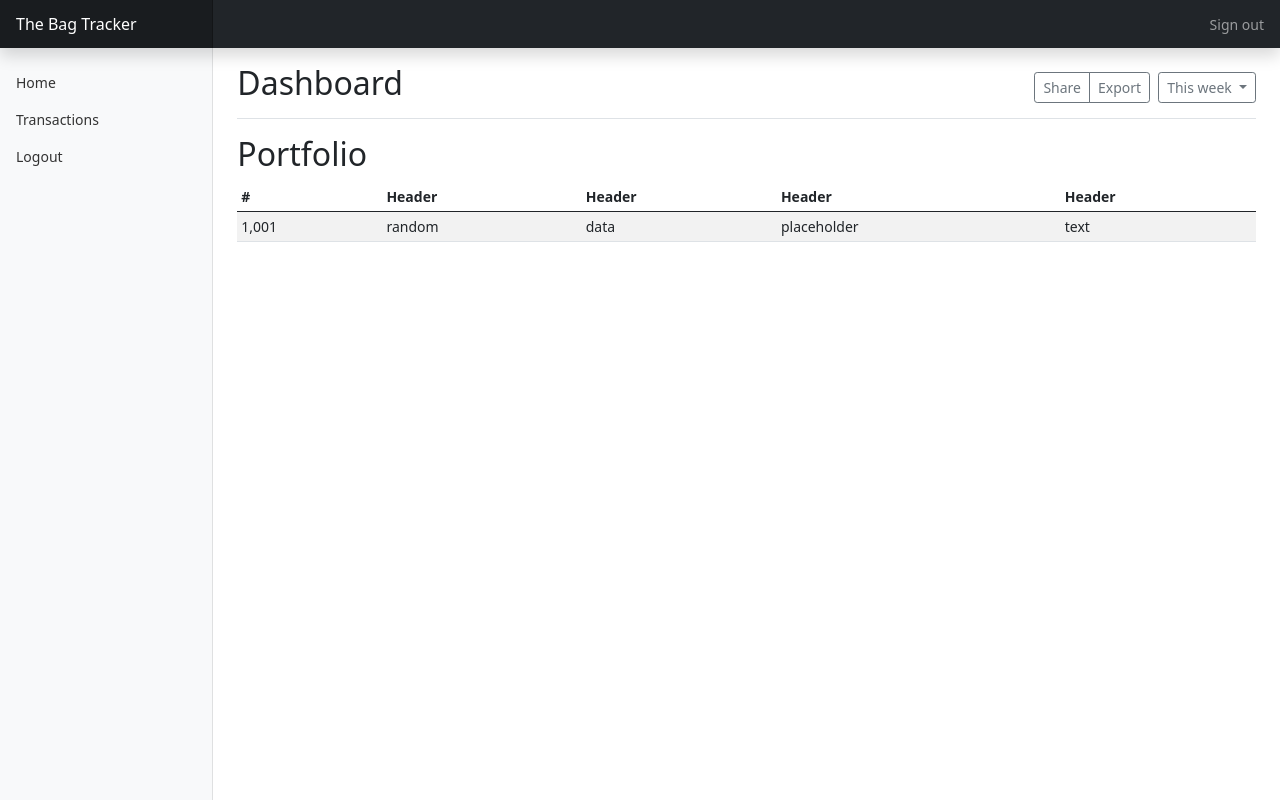
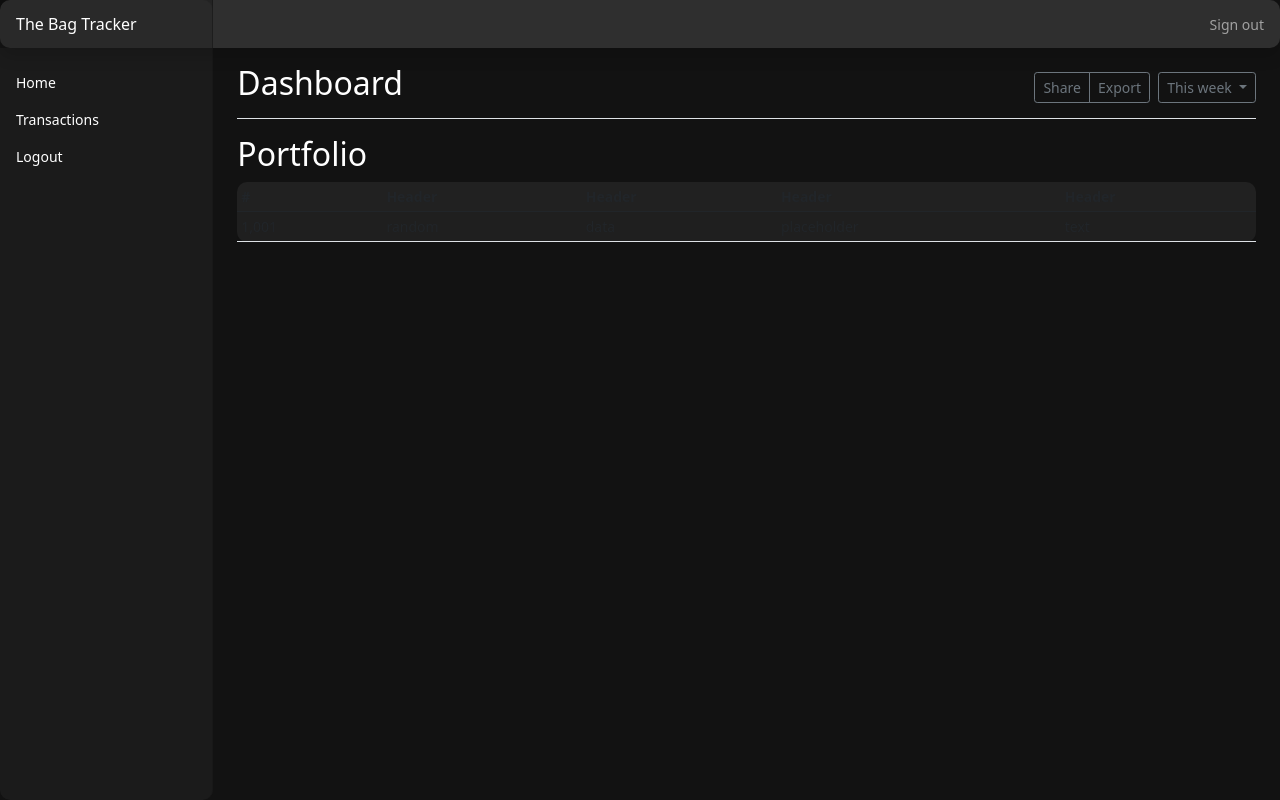
Before and after one commit to nortoh/TheBagTracker, a Django app: template templates/index.html in a window 1280 px wide. Run offline with Django 3.2, Linux system fonts and the light colour scheme; the template is opened without the code that fills it, so the values that code supplies are empty; some libraries are stand-ins or nearby versions.

Commit message:
Added dark theme

```diff
--- a/portfolio/static/css/main.css
+++ b/portfolio/static/css/main.css
@@ -1,5 +1,7 @@
 body {
     font-size: .875rem;
+    background: #121212;
+    color: white;
   }
 
   .feather {
@@ -24,6 +26,8 @@ body {
     z-index: 100; /* Behind the navbar */
     padding: 48px 0 0; /* Height of navbar */
     box-shadow: inset -1px 0 0 rgba(0, 0, 0, .1);
+    background: #ffffff0a;
+    border-radius: 10px;
   }
 
   @media (max-width: 767.98px) {
@@ -43,7 +47,8 @@ body {
 
   .sidebar .nav-link {
     font-weight: 500;
-    color: #333;
+    color: white;
+    transition: none;
   }
 
   .sidebar .nav-link .feather {
@@ -68,6 +73,11 @@ body {
   /*
    * Navbar
    */
+
+  .navbar {
+    background: #ffffff20;
+    border-radius: 10px;
+  }
 
   .navbar-brand {
     padding-top: .75rem;
@@ -98,3 +108,20 @@ body {
     border-color: transparent;
     box-shadow: 0 0 0 3px rgba(255, 255, 255, .25);
   }
+
+  /*
+   * Table
+   */
+
+  .table {
+    background: #ffffff10;
+    border-radius: 10px;
+  }
+
+  .even {
+    color: white
+  }
+
+  .odd {
+    color: white
+  }
--- a/templates/header.html
+++ b/templates/header.html
@@ -1,4 +1,4 @@
-<header class="navbar navbar-dark sticky-top bg-dark flex-md-nowrap p-0 shadow">
+<header class="navbar navbar-dark sticky-top flex-md-nowrap p-0 shadow">
     <a class="navbar-brand col-md-3 col-lg-2 me-0 px-3" href="#">The Bag Tracker</a>
     <button class="navbar-toggler position-absolute d-md-none collapsed" type="button" data-bs-toggle="collapse" data-bs-target="#sidebarMenu" aria-controls="sidebarMenu" aria-expanded="false" aria-label="Toggle navigation">
         <span class="navbar-toggler-icon"></span>
--- a/templates/sidebar.html
+++ b/templates/sidebar.html
@@ -1,4 +1,4 @@
-<nav id="sidebarMenu" class="col-md-3 col-lg-2 d-md-block bg-light sidebar collapse">
+<nav id="sidebarMenu" class="col-md-3 col-lg-2 d-md-block sidebar collapse">
     <div class="position-sticky pt-3">
       <ul class="nav flex-column">
         <li class="nav-item">
```
